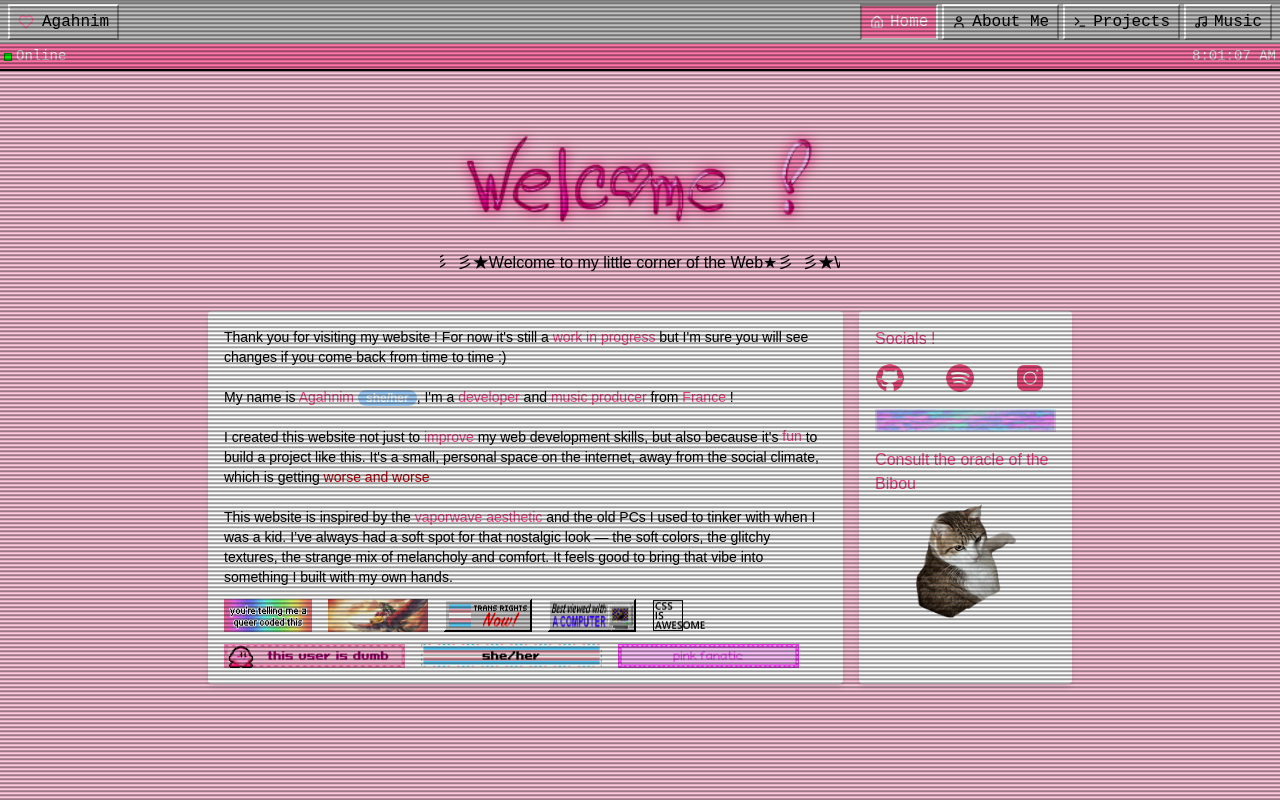
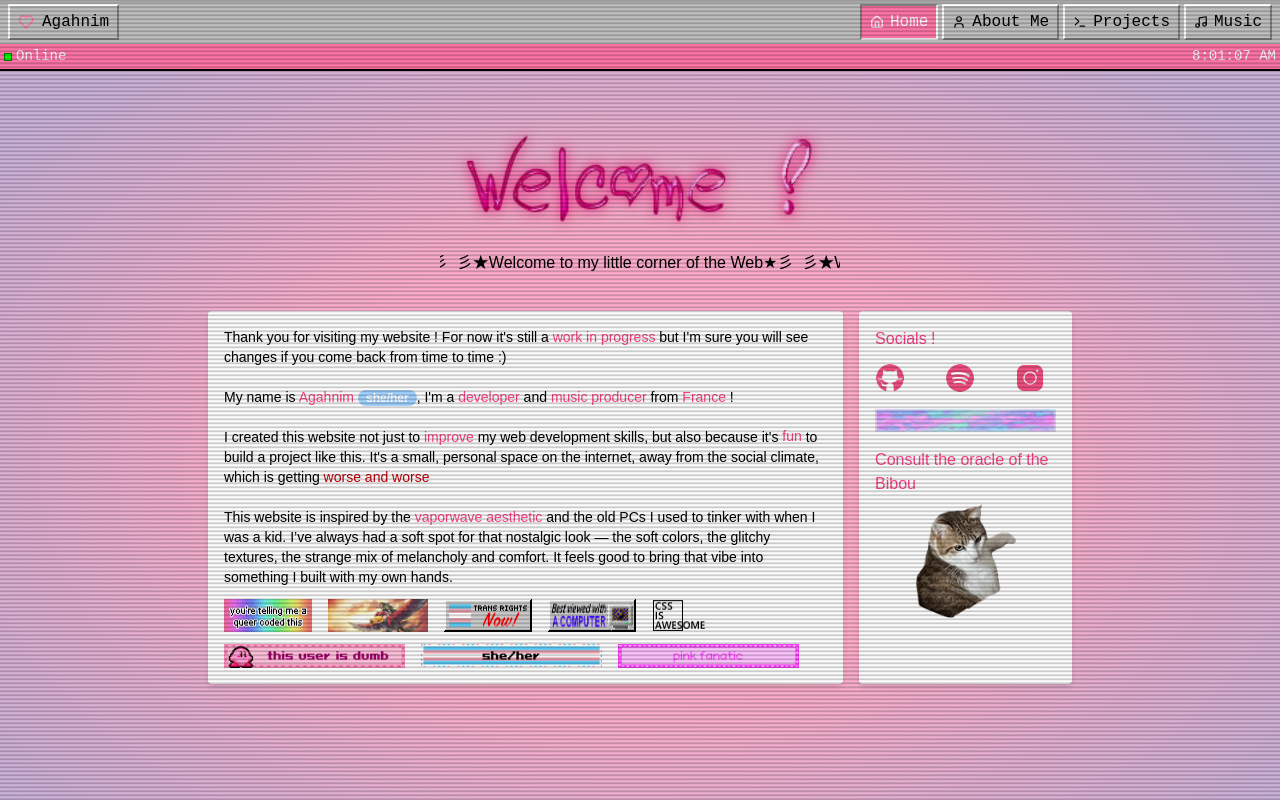
Before and after one commit to naguiagahnim/agahnim-website, a React (Vite) app: page /home in a window 1280 px wide. Built offline with nearby package versions, Linux system fonts and the light colour scheme; a web font is replaced by a local one.

Commit message:
cacher la misère

```diff
--- a/src/index.css
+++ b/src/index.css
@@ -29,7 +29,7 @@
   width: 100%;
   height: 2px;
   z-index: 2147483649;
-  background: rgba(0, 0, 0, 0.4);
+  background: rgba(0, 0, 0, 0.2);
   opacity: 0.7;
 }
 .crt:after {
@@ -41,7 +41,7 @@
   background: linear-gradient(
       to bottom,
       transparent 50%,
-      rgba(0, 0, 0, 0.4) 51%
+      rgba(0, 0, 0, 0.2) 51%
   );
   background-size: 100% 4px;
   animation: scanlines 1s steps(60) infinite;
--- a/src/pages/About.tsx
+++ b/src/pages/About.tsx
@@ -1,7 +1,8 @@
 export default function About() {
     return (
         <div className="bg-light-pink-ouga bg-cover bg-center h-screen w-screen">
-            <video className="fixed top-0 left-0 w-screen h-screen object-cover z-0" autoPlay muted loop src="/videos/about.webm" preload="auto" poster="/images/about.webp"></video>
+            <img className="fixed top-0 left-0 w-screen h-screen object-cover z-0" src="/images/about.webp"/>
+            <video className="fixed top-0 left-0 w-screen h-screen object-cover z-1" autoPlay muted loop src="/videos/about.webm" preload="auto"></video>
             <div className="bg-radial-[at_center] from-pink-ouga from-40% to-lavender-ouga to-90% relative z-10 flex flex-col items-center px-4 space-y-4 max-w-4xl mx-auto p-6 mt-4">
                 <div className="flex space-x-4">
                     <div className="bg-white bg-opacity-80 p-4 rounded shadow-md flex-1">
@@ -10,10 +11,9 @@ export default function About() {
                         </p>
                     </div>
 
-                    <div className="bg-white bg-opacity-80 p-4 rounded shadow-md flex-1">
-                        <p className="text-lg font-dotgothic text-center bg-[url(/gifs/divider.gif)]">
-                            Agahnim | she/her
-                        </p>
+                    <div className="bg-white bg-opacity-80 p-4 rounded shadow-md flex-1 text-center font-dotgothic">
+                        <img src="/gifs/title.gif" width="600px"></img>
+                        <p className="mt-4"></p>
                     </div>
                 </div>
             </div>
--- a/src/pages/Dev.tsx
+++ b/src/pages/Dev.tsx
@@ -1,7 +1,8 @@
 export default function Dev() {
     return (
         <div className="bg-light-pink-ouga bg-cover bg-center h-screen w-screen">
-            <video className="fixed top-0 left-0 w-screen h-screen object-cover z-0" autoPlay muted loop src="/videos/dev.webm" preload="auto" poster="/images/dev.webp"></video>
+            <img className="fixed top-0 left-0 w-screen h-screen object-cover z-0" src="/images/dev.webp"/>
+            <video className="fixed top-0 left-0 w-screen h-screen object-cover z-1" autoPlay muted loop src="/videos/dev.webm" preload="auto" poster="/images/dev.webp"></video>
             <div className="bg-radial-[at_center] from-pink-ouga from-40% to-lavender-ouga to-90% mt-4 relative z-10 flex flex-col items-center px-4 space-y-4 max-w-4xl mx-auto p-6">
                 <div className="bg-white bg-opacity-80 p-4 rounded shadow-md">
                     <p className="text-sm font-dotgothic">
--- a/src/pages/HomeContent.tsx
+++ b/src/pages/HomeContent.tsx
@@ -74,7 +74,7 @@ export default function HomeContent() {
     }, []);
 
     return (
-        <div className="bg-light-pink-ouga bg-cover bg-center h-screen w-screen overflow-hidden">
+        <div className="bg-radial-[at_center] from-pink-ouga from-40% to-lavender-ouga to-90% bg-cover bg-center h-screen w-screen overflow-hidden">
             <div className="relative z-10 flex flex-col items-center px-4 space-y-4 max-w-4xl mx-auto p-6 mt-4">
                 <div className="w-[400px]">
                     <img src="/images/welcome.webp" width="400px"/>
--- a/src/pages/Music.tsx
+++ b/src/pages/Music.tsx
@@ -4,6 +4,7 @@ export default function Music() {
     return (
         <div className="bg-light-pink-ouga bg-cover bg-center min-h-screen w-screen" >
 
+            <img className="fixed top-0 left-0 w-screen h-screen object-cover z-0" src="/images/music.webp"/>
             <video
                 className="fixed top-0 left-0 w-screen h-screen object-cover z-0"
                 autoPlay
```
Also changed, not shown: public/gifs/title.gif (added).
